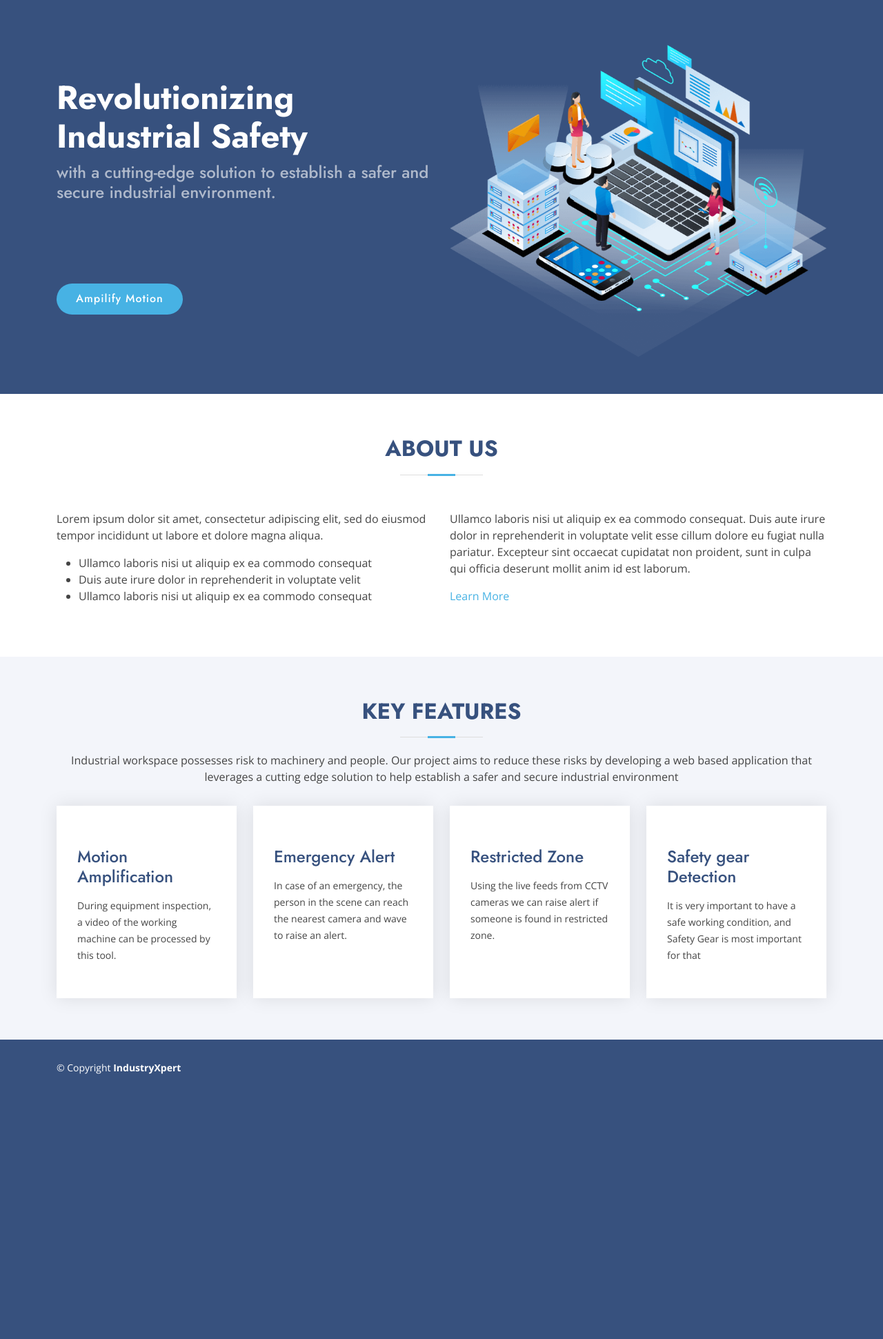
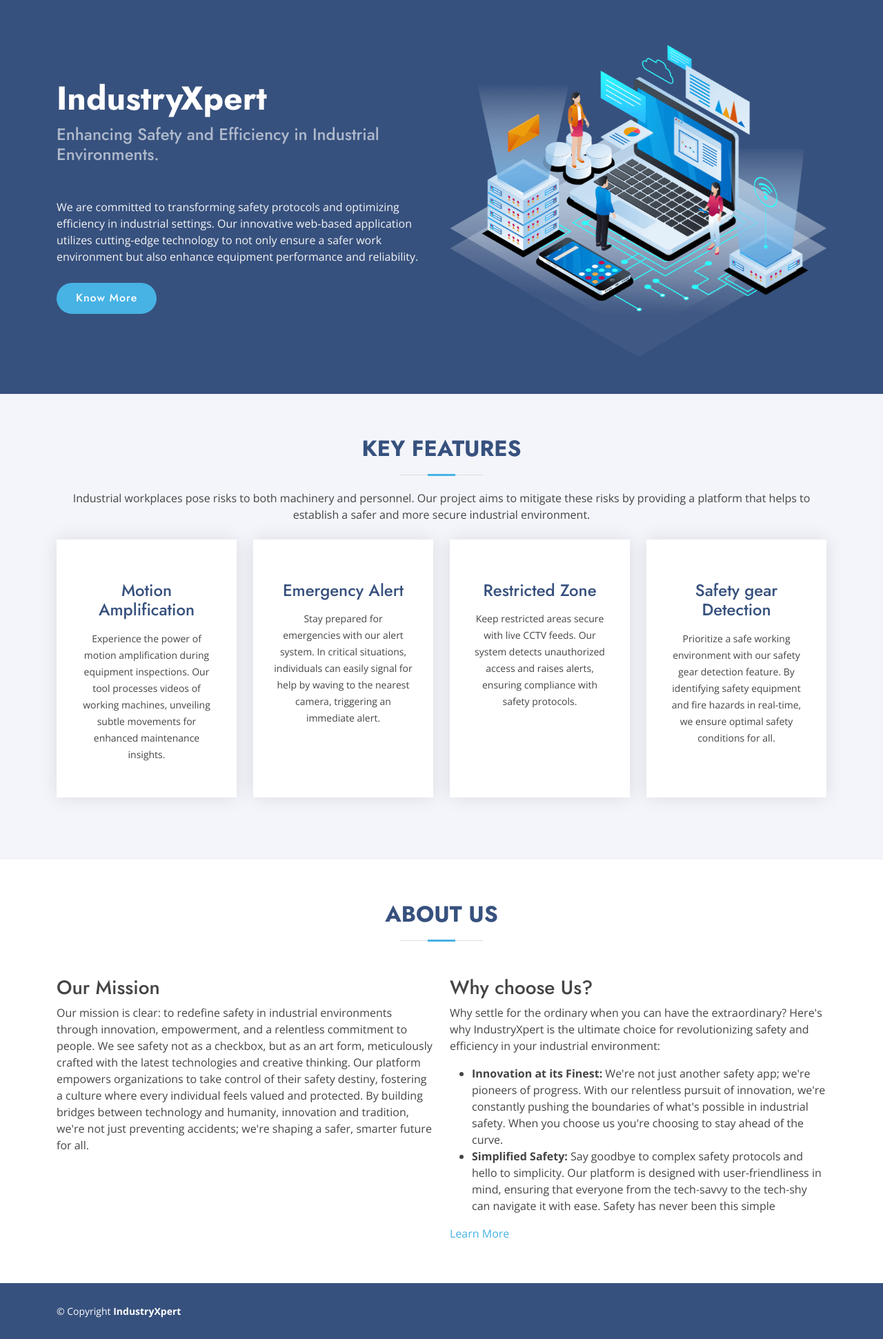
Before and after one commit to sufyan-555/industrial_safety_app, a Flask app: page / in a window 1280 px wide. Shown: the part 73-2014 px from the top of the page at 69% size. Before the commit the page ends 1630 px from the top, so only its background shows below. Run offline with Flask 3, Linux system fonts and the light colour scheme; some libraries are stand-ins or nearby versions; some web fonts are replaced.

Commit message:
landing page update

```diff
--- a/templates/index.html
+++ b/templates/index.html
@@ -37,7 +37,7 @@
       <nav id="navbar" class="navbar">
         <ul>
           <li><a class="nav-link scrollto active" href="#hero">Home</a></li>
-          <li><a class="nav-link scrollto" href="#services">Features</a></li>
+          <li><a class="nav-link scrollto" href="#Features">Features</a></li>
           <li><a class="getstarted scrollto" href="/login_page">Login</a></li>
         </ul>
         <i class="bi bi-list mobile-nav-toggle"></i>
@@ -53,10 +53,18 @@
       <div class="row">
         <div class="col-lg-6 d-flex flex-column justify-content-center pt-4 pt-lg-0 order-2 order-lg-1"
           data-aos="fade-up" data-aos-delay="200">
-          <h1>Revolutionizing Industrial Safety</h1>
-          <h2>with a cutting-edge solution to establish a safer and secure industrial environment.<br><br><br></h2>
+          <h1>IndustryXpert</h1>
+          <h2>Enhancing Safety and Efficiency in Industrial Environments.</h2>
+          <p style="color:whitesmoke;">We are committed to transforming safety protocols and optimizing efficiency in
+            industrial settings. Our
+            innovative web-based application utilizes cutting-edge
+            technology to not only ensure a safer work environment but also enhance equipment performance and
+            reliability.</p>
+          <!--div class="d-flex justify-content-center justify-content-lg-start">
+            <a href="/upload" class="btn-get-started scrollto">Ampilify Motion</a>
+          </div-->
           <div class="d-flex justify-content-center justify-content-lg-start">
-            <a href="/upload" class="btn-get-started scrollto">Ampilify Motion</a>
+            <a href="#about" class="btn-get-started scrollto">Know More</a>
           </div>
         </div>
         <div class="col-lg-6 order-1 order-lg-2 hero-img" data-aos="zoom-in" data-aos-delay="200">
@@ -70,6 +78,65 @@
   <main id="main">
 
 
+    <!-- ======= Services Section ======= -->
+    <section id="Features" class="services section-bg">
+      <div class="container" data-aos="fade-up">
+
+        <div class="section-title">
+          <h2>Key Features</h2>
+          <p>Industrial workplaces pose risks to both machinery and personnel. Our project aims to mitigate these risks
+            by providing a platform that helps to establish a safer and more secure industrial
+            environment.</p><br>
+
+          <div class="row">
+            <div class="col-xl-3 col-md-6 d-flex align-items-stretch" data-aos="zoom-in" data-aos-delay="100">
+              <div class="icon-box">
+                <div class="icon"><i class="bx bxl-dribbble"></i></div>
+                <h4><a href="">Motion Amplification</a></h4>
+                <p>Experience the power of motion amplification during equipment inspections. Our tool processes videos
+                  of working machines, unveiling subtle movements for enhanced maintenance insights.</p>
+              </div>
+            </div>
+
+            <div class="col-xl-3 col-md-6 d-flex align-items-stretch mt-4 mt-md-0" data-aos="zoom-in"
+              data-aos-delay="200">
+              <div class="icon-box">
+                <div class="icon"><i class="bx bx-file"></i></div>
+                <h4><a href="">Emergency Alert</a></h4>
+                <p>Stay prepared for emergencies with our alert system. In critical situations, individuals can easily
+                  signal for help by waving to the nearest camera, triggering an immediate alert.</p>
+              </div>
+            </div>
+
+            <div class="col-xl-3 col-md-6 d-flex align-items-stretch mt-4 mt-xl-0" data-aos="zoom-in"
+              data-aos-delay="300">
+              <div class="icon-box">
+                <div class="icon"><i class="bx bx-tachometer"></i></div>
+                <h4><a href=""> Restricted Zone</a></h4>
+                <p>Keep restricted areas secure with live CCTV feeds. Our system detects unauthorized access and raises
+                  alerts, ensuring compliance with safety protocols.</p>
+              </div>
+            </div>
+
+            <div class="col-xl-3 col-md-6 d-flex align-items-stretch mt-4 mt-xl-0" data-aos="zoom-in"
+              data-aos-delay="400">
+              <div class="icon-box">
+                <div class="icon"><i class="bx bx-layer"></i></div>
+                <h4><a href="">Safety gear Detection</a></h4>
+                <p>Prioritize a safe working environment with our safety gear detection feature. By identifying safety
+                  equipment and fire hazards in real-time, we ensure optimal safety conditions for all.</p>
+              </div>
+            </div>
+          </div>
+
+        </div>
+
+      </div>
+    </section><!-- End Services Section -->
+
+
+    <!--  Motion Section -->
+
     <section id="about" class="about">
       <div class="container" data-aos="fade-up">
 
@@ -79,25 +146,34 @@
 
         <div class="row content">
           <div class="col-lg-6">
+            <h3>Our Mission</h3>
             <p>
-              Lorem ipsum dolor sit amet, consectetur adipiscing elit, sed do eiusmod tempor incididunt ut labore et
-              dolore
-              magna aliqua.
+              Our mission is clear: to redefine safety in industrial environments through
+              innovation, empowerment, and a relentless commitment to people. We see safety not as a checkbox, but as an
+              art form, meticulously crafted with the latest technologies and creative thinking. Our platform empowers
+              organizations to take control of their safety destiny, fostering a culture where every individual feels
+              valued and protected. By building bridges between technology and humanity, innovation and tradition, we're
+              not just preventing accidents; we're shaping a safer, smarter future for all.
+            </p>
+          </div>
+          <div class="col-lg-6 pt-4 pt-lg-0">
+            <h3>Why choose Us?</h3>
+            <p>
+              Why settle for the ordinary when you can have the extraordinary? Here's why IndustryXpert is the ultimate
+              choice for revolutionizing safety and efficiency in your industrial environment:
             </p>
             <ul>
-              <li><i class="ri-check-double-line"></i> Ullamco laboris nisi ut aliquip ex ea commodo consequat</li>
-              <li><i class="ri-check-double-line"></i> Duis aute irure dolor in reprehenderit in voluptate velit</li>
-              <li><i class="ri-check-double-line"></i> Ullamco laboris nisi ut aliquip ex ea commodo consequat</li>
+              <li><i class="ri-check-double-line"></i><strong>Innovation at its Finest:</strong> We're not just another
+                safety app;
+                we're pioneers of progress. With our relentless pursuit of innovation, we're constantly pushing the
+                boundaries of what's possible in industrial safety. When you choose us you're choosing to
+                stay ahead of the curve.</li>
+              <li><i class="ri-check-double-line"></i> <strong>Simplified Safety:</strong> Say goodbye to complex safety
+                protocols and
+                hello to simplicity. Our platform is designed with user-friendliness in mind, ensuring that everyone
+                from the tech-savvy to the tech-shy can navigate it with ease. Safety has never been this simple</li>
             </ul>
-          </div>
-          <div class="col-lg-6 pt-4 pt-lg-0">
-            <p>
-              Ullamco laboris nisi ut aliquip ex ea commodo consequat. Duis aute irure dolor in reprehenderit in
-              voluptate
-              velit esse cillum dolore eu fugiat nulla pariatur. Excepteur sint occaecat cupidatat non proident, sunt in
-              culpa qui officia deserunt mollit anim id est laborum.
-            </p>
-            <a href="#" class="btn-learn-more">Learn More</a>
+            <a href="#Features" class="btn-learn-more">Learn More</a>
           </div>
         </div>
 
@@ -105,61 +181,7 @@
     </section>
 
 
-    <!-- ======= Services Section ======= -->
-    <section id="services" class="services section-bg">
-      <div class="container" data-aos="fade-up">
 
-        <div class="section-title">
-          <h2>Key Features</h2>
-          <p>Industrial workspace possesses risk to machinery and people. Our project aims to
-            reduce these risks by developing a web based application that leverages a cutting
-            edge solution to help establish a safer and secure industrial environment</p>
-        </div>
-
-        <div class="row">
-          <div class="col-xl-3 col-md-6 d-flex align-items-stretch" data-aos="zoom-in" data-aos-delay="100">
-            <div class="icon-box">
-              <div class="icon"><i class="bx bxl-dribbble"></i></div>
-              <h4><a href="">Motion Amplification</a></h4>
-              <p>During equipment inspection, a video of the working
-                machine can be processed by this tool.</p>
-            </div>
-          </div>
-
-          <div class="col-xl-3 col-md-6 d-flex align-items-stretch mt-4 mt-md-0" data-aos="zoom-in"
-            data-aos-delay="200">
-            <div class="icon-box">
-              <div class="icon"><i class="bx bx-file"></i></div>
-              <h4><a href="">Emergency Alert</a></h4>
-              <p>In case of an emergency, the person in the scene can reach
-                the nearest camera and wave to raise an alert.</p>
-            </div>
-          </div>
-
-          <div class="col-xl-3 col-md-6 d-flex align-items-stretch mt-4 mt-xl-0" data-aos="zoom-in"
-            data-aos-delay="300">
-            <div class="icon-box">
-              <div class="icon"><i class="bx bx-tachometer"></i></div>
-              <h4><a href=""> Restricted Zone</a></h4>
-              <p>Using the live feeds from CCTV cameras we can
-                raise alert if someone is found in restricted zone.</p>
-            </div>
-          </div>
-
-          <div class="col-xl-3 col-md-6 d-flex align-items-stretch mt-4 mt-xl-0" data-aos="zoom-in"
-            data-aos-delay="400">
-            <div class="icon-box">
-              <div class="icon"><i class="bx bx-layer"></i></div>
-              <h4><a href="">Safety gear Detection</a></h4>
-              <p>It is very important to have a safe working
-                condition, and Safety Gear is most important for that</p>
-            </div>
-          </div>
-
-        </div>
-
-      </div>
-    </section><!-- End Services Section -->
 
 
 
```
Also changed, not shown: instance/user.db.
